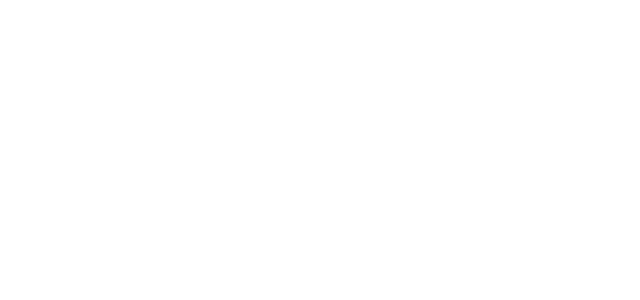
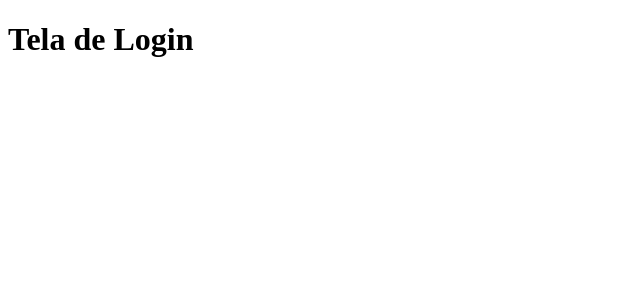
Before and after one commit to eduardolima1994/mern, a React (Create React App) app in the folder client/: page /admin/login in a window 1280 px wide. Before the commit this address had no page. Shown: the top 300 px of the page, without its empty margins (0-640 px from the left). Built offline with nearby package versions, Linux system fonts and the light colour scheme.

Commit message:
Autenticação e Rotas Frontend

```diff
--- /dev/null
+++ b/client/src/pages/admin/login/index.js
@@ -0,0 +1,9 @@
+import React from 'react';
+
+export default function Login(){
+    return(
+        <>
+            <h1>Tela de Login</h1>
+        </>
+    );
+}
--- a/client/src/routes.js
+++ b/client/src/routes.js
@@ -6,6 +6,7 @@
 //IMPORTS ADMIN
 
 import Dashboard from './pages/admin/dashboard';
+import Login from './pages/admin/login';
 
 import Produtos from './pages/admin/produtos';
 import ProdutoEditar from './pages/admin/produtos/produtos.editar';
@@ -30,6 +31,7 @@
 
                 {/* Rotas Admin */}
                 <Route path='/admin' exact element={<Dashboard/>} />
+                <Route path='/admin/login' exact element={<Login/>} />
 
                 <Route path='/admin/produtos' exact element={<Produtos/>} />
                 <Route path='/admin/produtos/cadastrar' exact element={<ProdutoCadastrar/>} />
```
